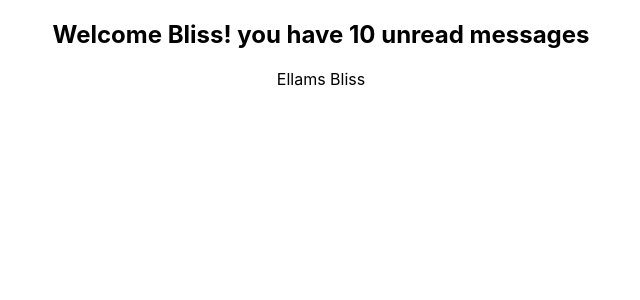
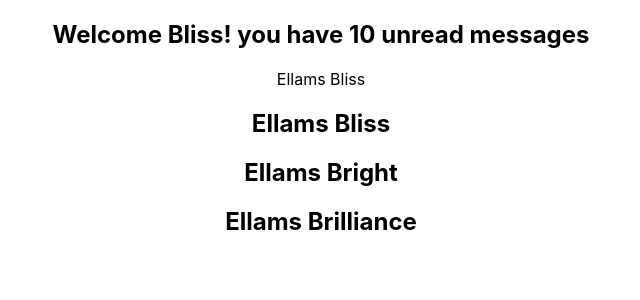
Before and after one commit to iamBlissMedik/react-typescript-basics, a React (Create React App) app: page / in a window 1280 px wide. Shown: the top 300 px of the page, without its empty margins (319-959 px from the left). Built offline with nearby package versions, Linux system fonts and the light colour scheme.

Commit message:
person list component

```diff
--- a/src/App.tsx
+++ b/src/App.tsx
@@ -1,6 +1,7 @@
 import "./App.css";
 import Greet from "./components/Greet";
 import Person from "./components/Person";
+import PersonList from "./components/PersonList";
 
 function App() {
   const personName = {
@@ -11,6 +12,7 @@ function App() {
     <div className="App">
       <Greet name="Bliss" number={10} isLoggedIn={true} />
       <Person personName={personName} />
+      <PersonList />
     </div>
   );
 }
--- /dev/null
+++ b/src/components/PersonList.tsx
@@ -0,0 +1,10 @@
+const PersonList = () => {
+  return (
+    <div>
+      <h2>Ellams Bliss</h2>
+      <h2>Ellams Bright</h2>
+      <h2>Ellams Brilliance</h2>
+    </div>
+  );
+}
+export default PersonList
```
